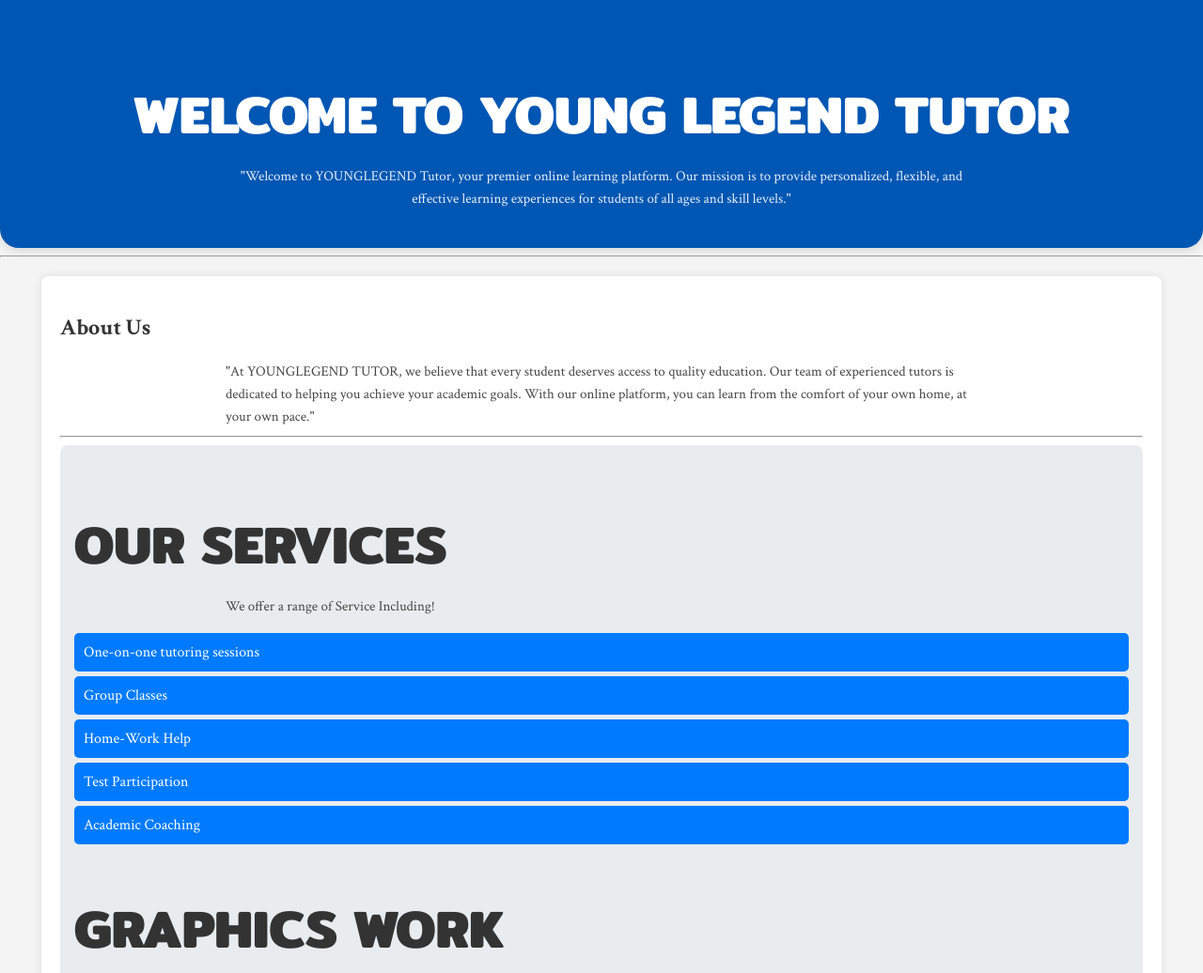
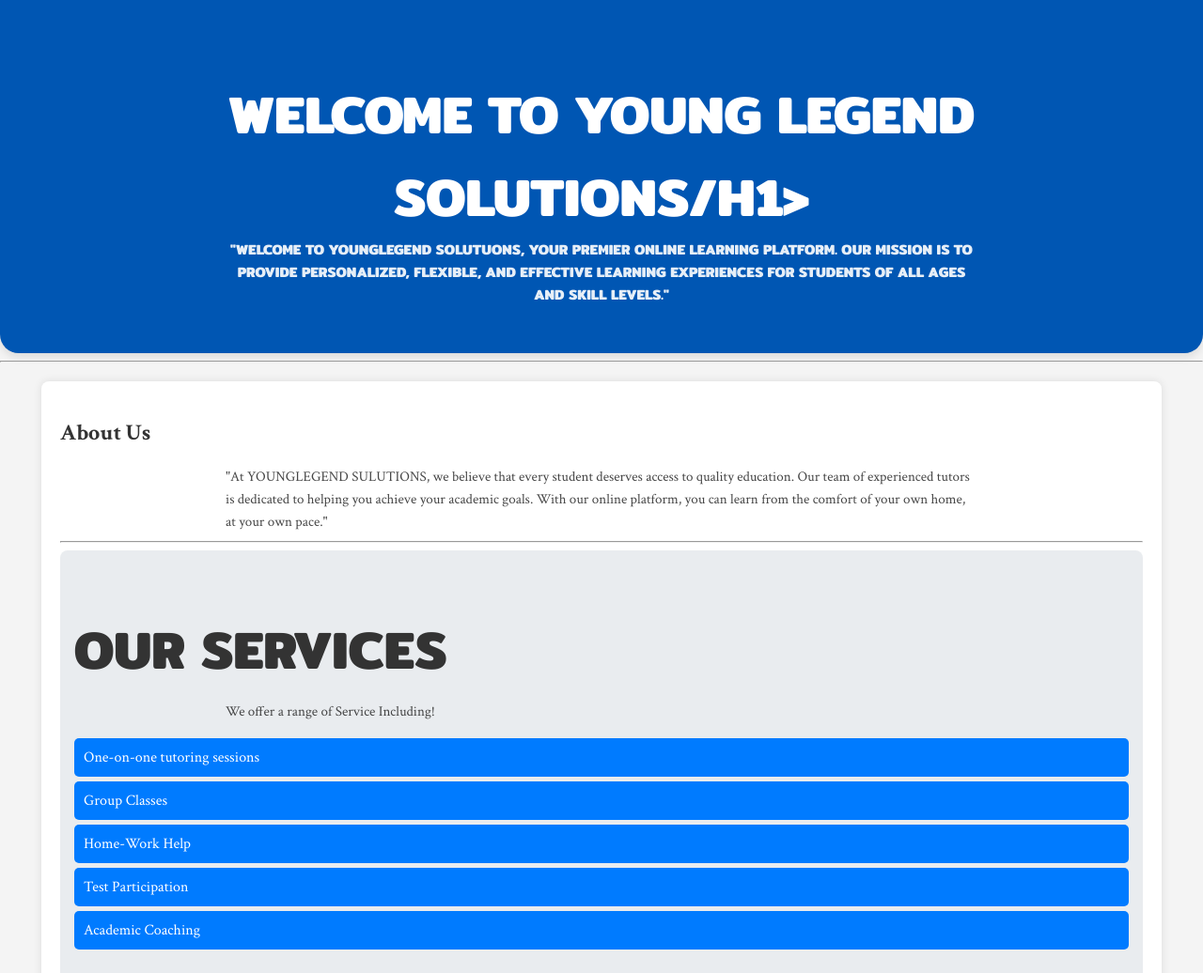
Before and after one commit to Phemmy08/tutor, a plain HTML site: page index.html in a window 1280 px wide. Shown: the top 1036 px of the page at 94% size. Drawn offline with Linux system fonts and the light colour scheme.

Commit message:
updated header

```diff
--- a/index.html
+++ b/index.html
@@ -4,20 +4,20 @@
     <meta charset="UTF-8">
     <meta name="viewport" content="width=device-width, initial-scale=1.0">
     <link rel="stylesheet" href="https://cdnjs.cloudflare.com/ajax/libs/font-awesome/6.0.0-beta3/css/all.min.css">
-    <title>Young Legend Tutor</title>
+    <title>Young Legend Solutions</title>
     <link rel="stylesheet" href="style.css">
 </head>
 <body>
     <header>
-        <h1>Welcome to Young Legend Tutor</h1>
-        <p>"Welcome to YOUNGLEGEND Tutor,  your premier online learning platform. Our mission is to provide personalized, flexible, and effective learning experiences for students of all ages and skill levels."
+        <h1>Welcome to Young Legend Solutions/h1>
+        <p>"Welcome to YOUNGLEGEND SOLUTUONS,  your premier online learning platform. Our mission is to provide personalized, flexible, and effective learning experiences for students of all ages and skill levels."
         </p>
     </header>
     <hr>
     <main>
         <div>
             <h2>About Us</h2>
-            <p>"At YOUNGLEGEND TUTOR, we believe that every student deserves access to quality education. Our team of experienced tutors is dedicated to helping you achieve your academic goals. With our online platform, you can learn from the comfort of your own home, at your own pace."</p>
+            <p>"At YOUNGLEGEND SULUTIONS, we believe that every student deserves access to quality education. Our team of experienced tutors is dedicated to helping you achieve your academic goals. With our online platform, you can learn from the comfort of your own home, at your own pace."</p>
         </div>
         <hr>
         <section>
@@ -157,7 +157,7 @@
     </main>
     <hr>
     <footer>
-        &copy; 2025 Young Legend
+        &copy; 2025 Young Legend Solutions
     </footer>
 
 </body>
```
